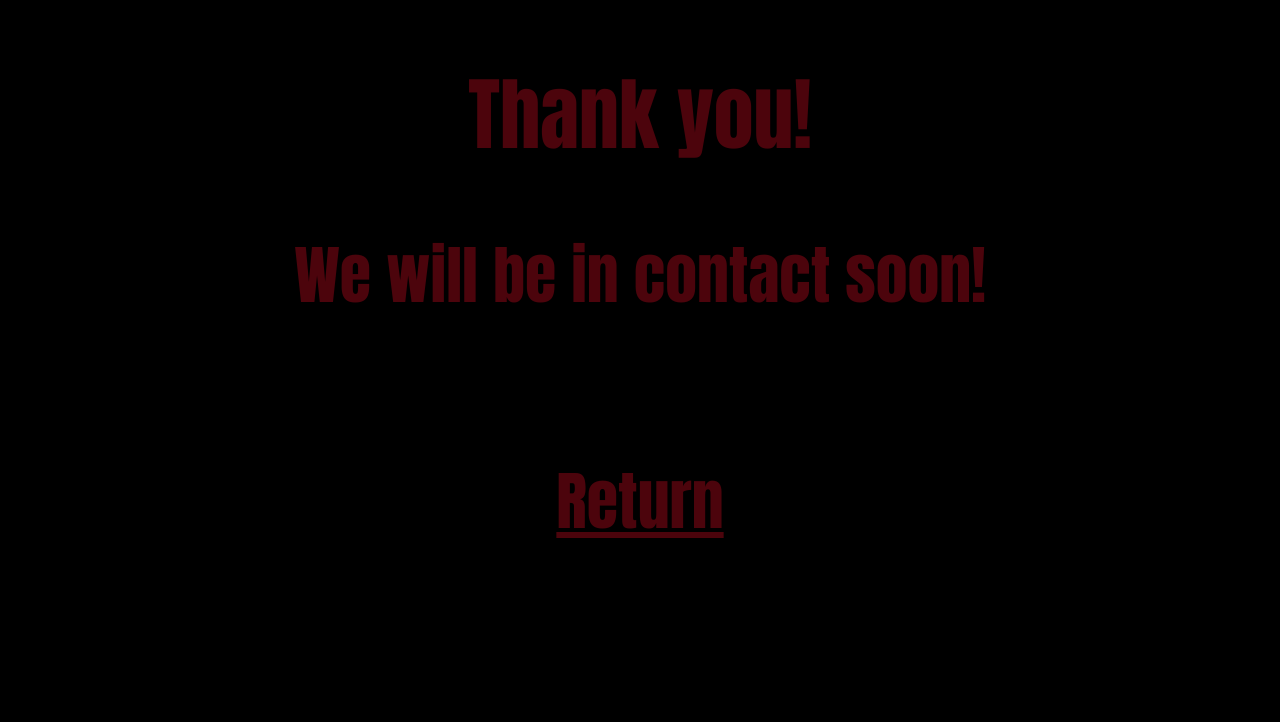
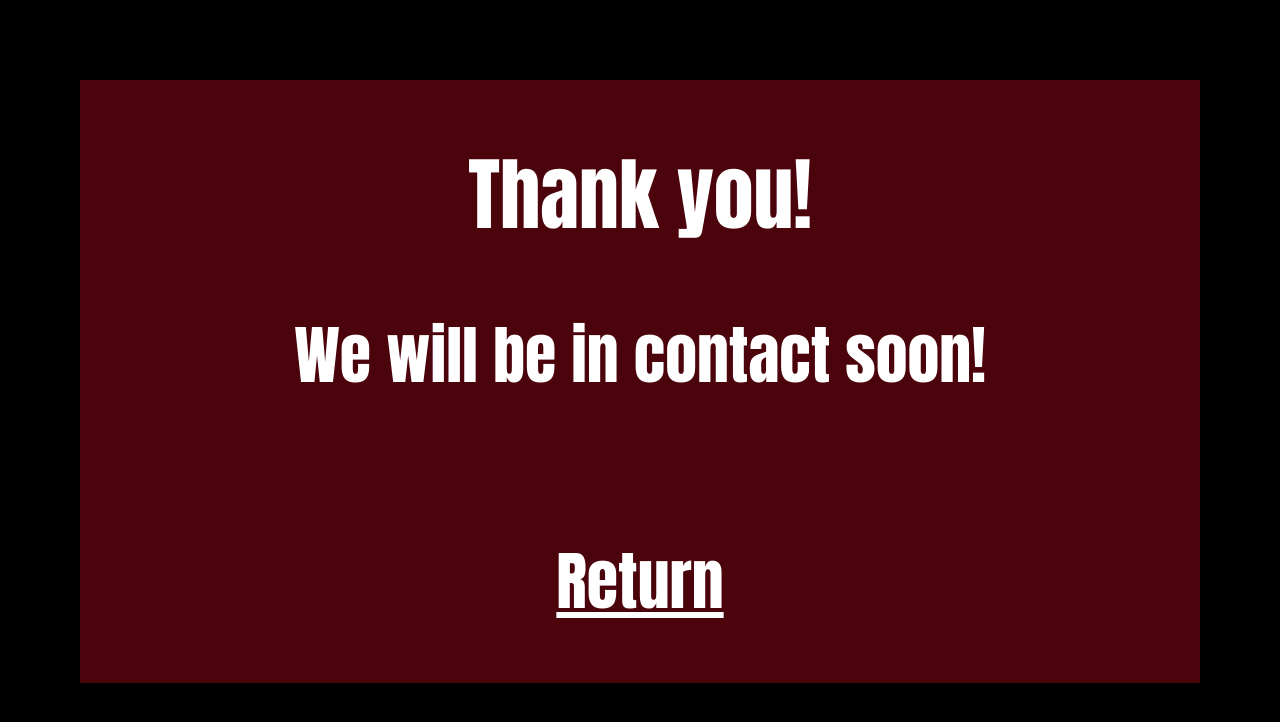
Before and after one commit to AlexDonahue7/AceRoofing, a plain HTML site: page thankyou.html in a window 1280 px wide. Drawn offline with Linux system fonts and the light colour scheme.

Commit message:
Updated the thank you page and swapped out an image

```diff
--- a/thankyou.html
+++ b/thankyou.html
@@ -8,9 +8,11 @@
     <title>Thank You!</title>
 </head>
 <body style="background-color: rgb(0, 0, 0);">
-    <h1 style="font-size: 5em; text-align: center; color: #4c040c;">Thank you!</h1>
-    <h2 style="font-size: 4em; text-align: center; color: #4c040c;">We will be in contact soon!</h2>
-    <br>
-    <h2 style="font-size: 4em; text-align: center; color: #4c040c;"><a href="index.html">Return</a></h2>
+    <div style = "background-color: #4c040c; margin: 5em;">
+     <h1 style="font-size: 5em; text-align: center; color: rgb(255, 255, 255);">Thank you!</h1>
+        <h2 style="font-size: 4em; text-align: center; color: rgb(255, 255, 255);">We will be in contact soon!</h2>
+            <br>
+        <h2 style="font-size: 4em; text-align: center; color: #ffffff;"><a href="index.html" style = "color: white;">Return</a></h2>
+    </div>
 </body>
 </html>
```
Also changed, not shown: img/Storm.jpg, img/Storm2.jpg (added).
